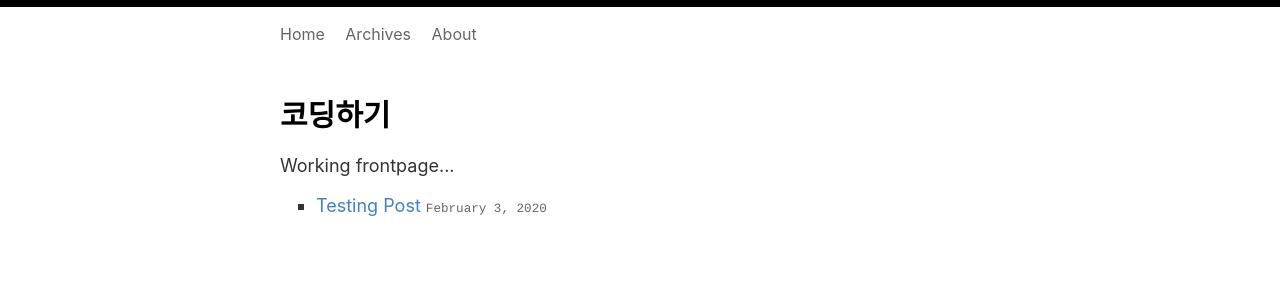
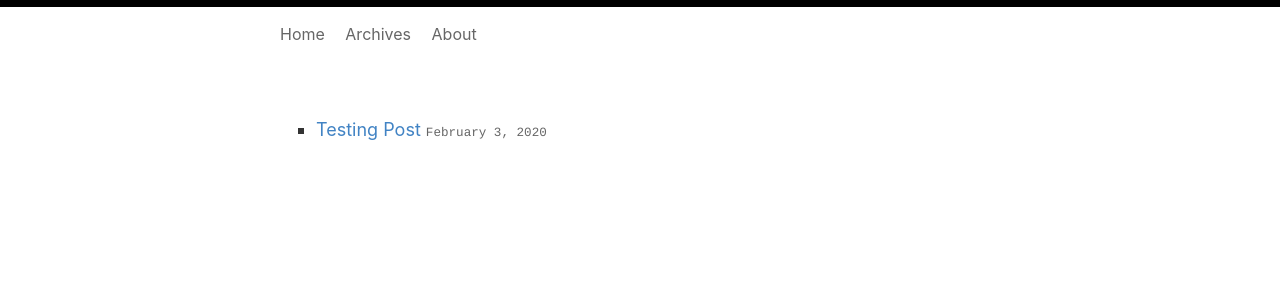
Before and after one commit to oxmhpark/coding.exonomicon.net, a Jekyll site: the page built from index.html, in a window 1280 px wide. Shown: the top 300 px of the page. Built offline with Jekyll 4.4.1, drawn with Linux system fonts in a browser that asks for light colours.

Commit message:
Update index.html

```diff
--- a/index.html
+++ b/index.html
@@ -1,5 +1,4 @@
 ---
 layout: archives-posts-all
-title: 코딩하기
+title:
 ---
-Working frontpage...
```
